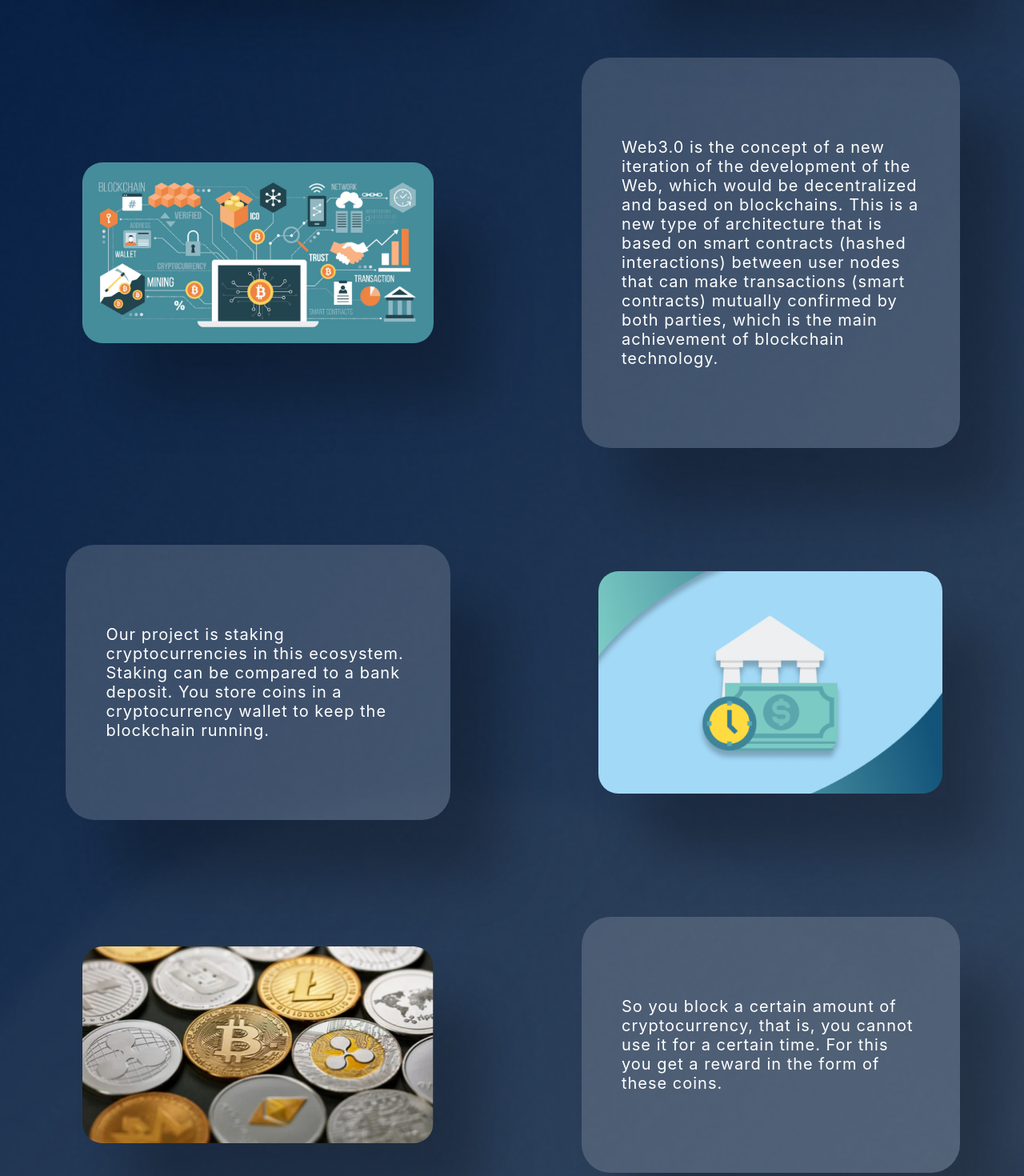
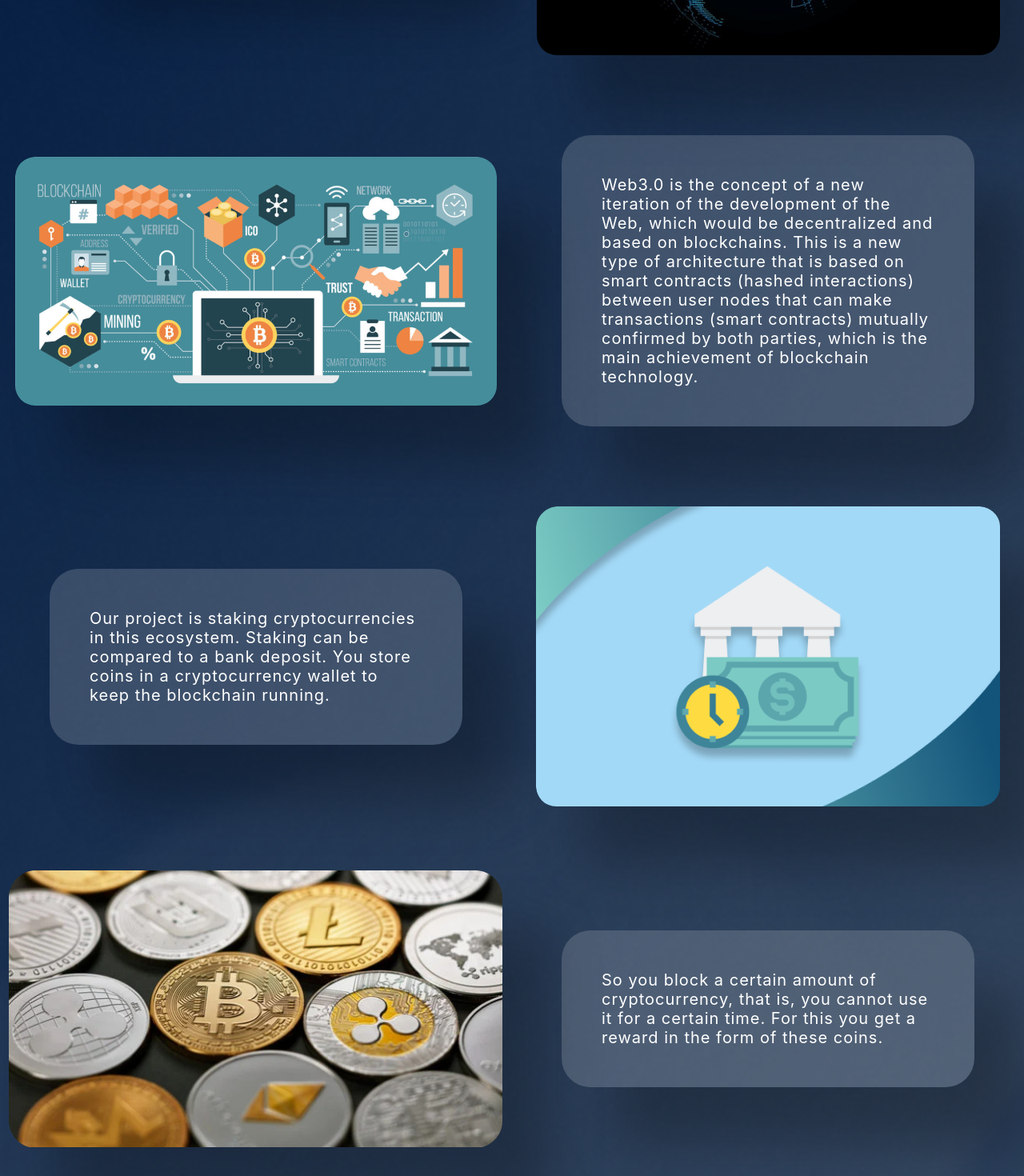
Before and after one commit to maximdv34/DFK_Stake, a React (Create React App) app in the folder ClientApp/: page /AboutUs in a window 1280 px wide. Shown: the part 540-2010 px from the top of the page at 80% size. Built offline with nearby package versions, Linux system fonts and the light colour scheme.

Commit message:
refactored aboutus

```diff
--- a/ClientApp/src/AboutUs.jsx
+++ b/ClientApp/src/AboutUs.jsx
@@ -4,37 +4,46 @@ import './styles/AboutUs.css';
 
 export default function AboutUs() {
     return (
+        <>
+        <div>
+            <div className="HomeMain">
+                DFK Stake
+                <img src='./static/images/logo.png' />
+            </div>
+        </div>
         <div className="AboutUs">
-             <div className="HomeMain">
-                DFK Stake
-                <img alt="logo" src='./static/images/logo.png' />
-             </div>
-             <div className="AboutUsMain">
-                    <div className="c1r1"><div>This is a project in the innovative ecosystem - Web3.0.</div></div>
-                    <div className="c2r1"><img alt="AboutUs1" src="../static/images/AboutUs/AboutUs1.png" /></div>
-
-
-                    <div className="c1r2"><img alt="AboutUs2" src="../static/images/AboutUs/AboutUs2.png" /></div>
-                     <div className="c2r2"><div>Web3.0 is the concept of a new iteration of the development of the Web,
-                         which would be decentralized and based on blockchains. This is a new type of architecture
-                         that is based on smart contracts (hashed interactions) between user nodes that can make
-                         transactions (smart contracts) mutually confirmed by both parties, which is the main
-                         achievement of blockchain technology.
-                     </div></div>
-
-
-                     <div className="c1r3"><div>Our project is staking cryptocurrencies in this ecosystem.
-                         Staking can be compared to a bank deposit. You store coins in a cryptocurrency
-                         wallet to keep the blockchain running.</div></div>
-                    <div className="c2r3"><img alt="AboutUs3" src="../static/images/AboutUs/AboutUs3.png" /></div>
-
-
-                    <div className="c1r4"><img alt="AboutUs4" src="../static/images/AboutUs/AboutUs4.png" /></div>
-                     <div className="c2r4"><div>So you block a certain amount of cryptocurrency, that is,
-                         you cannot use it for a certain time. For this you get a reward in the form of these coins.
-                     </div></div>
-
-             </div>
-    </div>
+            <div>
+                <div>
+                    <div>This is a project in the innovative ecosystem - Web3.0.</div>
+                </div>
+                <div><img src="../static/images/AboutUs/AboutUs1.png"/></div>
+            </div>
+            <div>
+                <div><img src="../static/images/AboutUs/AboutUs2.png" /></div>
+                <div>
+                        <div>Web3.0 is the concept of a new iteration of the development of the Web, which would be
+                            decentralized and based on blockchains. This is a new type of architecture that is based
+                            on smart contracts (hashed interactions) between user nodes that can make transactions
+                            (smart contracts) mutually confirmed by both parties, which is the main achievement of
+                            blockchain technology.</div>
+                </div>
+            </div>
+            <div>
+                <div>
+                        <div>Our project is staking cryptocurrencies in this ecosystem.
+                            Staking can be compared to a bank deposit. You store coins
+                            in a cryptocurrency wallet to keep the blockchain running. </div>
+                </div>
+                <div><img src="../static/images/AboutUs/AboutUs3.png" /></div>
+            </div>
+            <div>
+                <div><img src="../static/images/AboutUs/AboutUs4.png" /></div>
+                <div>
+                        <div>So you block a certain amount of cryptocurrency, that is, you cannot use
+                            it for a certain time. For this you get a reward in the form of these coins. </div>
+                </div>
+            </div>
+            </div>
+            </>
     );
 }
--- a/ClientApp/src/styles/AboutUs.css
+++ b/ClientApp/src/styles/AboutUs.css
@@ -18,36 +18,38 @@
     height: 128px;
 }
 
+/*Flex container*/
 .AboutUs {
-
-}
-
-.AboutUsMain {
-    display: grid;
-    gap: 1px;
-    grid-template-columns: auto auto;
-    grid-auto-rows: min-content;
+    display: flex;
+    flex-direction: column;
 
     font-family: 'Inter';
     font-style: normal;
     font-weight: 400;
     font-size: 20px;
     line-height: 24px;
-
 }
 
-.AboutUsMain div{
+/*Row*/
+.AboutUs div{
     display: flex;
+    flex-direction: row;
+
+    margin: 20px 0px 20px 0px;
+}
+
+/*Cell*/
+.AboutUs div div{
+    width: 50%;
+
     justify-content: center;
-    align-content:center;
-    margin: 30px;
-
-    justify-items:center;
+    align-content: center;
     align-items: center;
 }
 
-.AboutUsMain div div {
-        padding: 100px 50px 100px 50px;
+/*Text inside cell*/
+.AboutUs div div div {
+    padding: 50px;
     display: flex;
     border-radius: 36px;
     background-color: rgba(255, 255, 255, 0.16);
@@ -55,51 +57,11 @@
     width: 65%;
     color: white;
     box-shadow: 60px 72px 64px rgba(0, 0, 0, 0.25);
-        letter-spacing:1px;
+    letter-spacing: 1px;
 }
 
-.c1r1 {
-    grid-column: 1;
-    grid-row: 1;
-}
-
-.c2r1 {
-    grid-column: 2;
-    grid-row: 1;
-}
-
-.c1r2 {
-    grid-column: 1;
-    grid-row: 2;
-}
-
-.c2r2 {
-    grid-column: 2;
-    grid-row: 2;
-}
-
-.c1r3 {
-    grid-column: 1;
-    grid-row: 3;
-}
-
-.c2r3 {
-    grid-column: 2;
-    grid-row: 3;
-}
-
-.c1r4 {
-    grid-column: 1;
-    grid-row: 4;
-}
-
-.c2r4 {
-    grid-column: 2;
-    grid-row: 4;
-}
-
-.AboutUsMain div img {
+/*Image inside cell*/
+.AboutUs div div img {
     border-radius: 25px;
     box-shadow: 60px 72px 64px rgba(0, 0, 0, 0.25);
-    width: 75%;
 }
```
Lines whose indentation alone changed are shown as unchanged.
